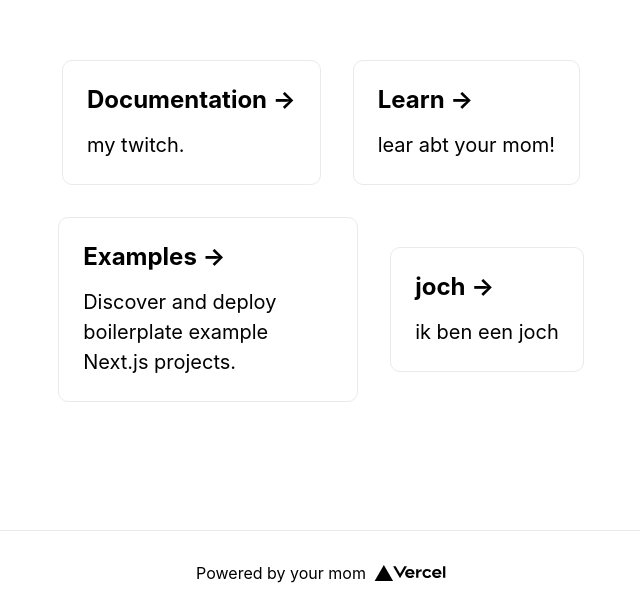
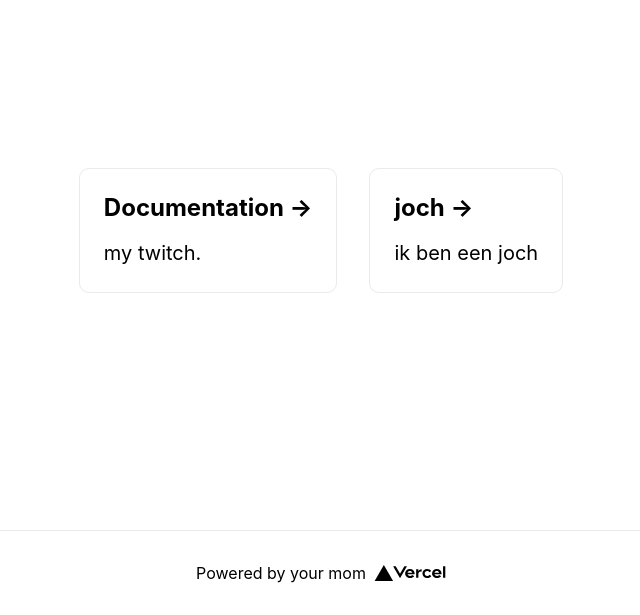
Before and after one commit to Riggby04/lmao, a Next.js app: page / in a window 1280 px wide. Shown: the part 270-885 px from the top of the page, without its empty margins (319-959 px from the left). Built offline with nearby package versions, Linux system fonts and the light colour scheme.

Commit message:
h werng fejl asewvug

```diff
--- a/pages/index.js
+++ b/pages/index.js
@@ -27,19 +27,8 @@ export default function Home() {
             <p>my twitch.</p>
           </a>
 
-          <a href="https://nextjs.org/learn" className={styles.card}>
-            <h2>Learn &rarr;</h2>
-            <p>lear abt your mom!</p>
 
-            </a>
 
-          <a
-            href="https://github.com/vercel/next.js/tree/canary/examples"
-            className={styles.card}
-          >
-            <h2>Examples &rarr;</h2>
-            <p>Discover and deploy boilerplate example Next.js projects.</p>
-          </a>
 
           <a
             href="/ik"
```
